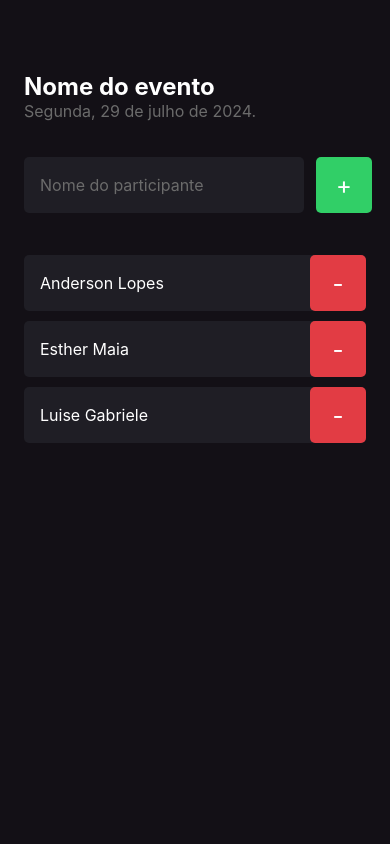
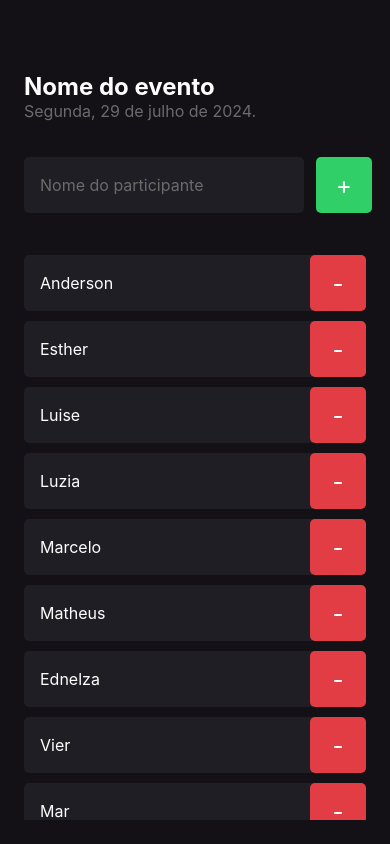
Before and after one commit to Dev-Lops/imhere, a React Native app: screen / in a window 390 px wide. Built offline with nearby package versions, Linux system fonts and the light colour scheme.

Commit message:
✨ Adicionando ScrollView

```diff
--- a/src/components/Participant/index.tsx
+++ b/src/components/Participant/index.tsx
@@ -3,20 +3,21 @@ import { styles } from "./styles";
 
 interface ParticipantProps {
   name: string
+  onRemove: () => void;
 }
 
-export function Participant({ name}: ParticipantProps){
+export function Participant({ name, onRemove }: ParticipantProps){
   return (
     <View style={styles.container}>
       <Text
       style={styles.name}>
         {name}
+      </Text>
+      <TouchableOpacity style={styles.button} onPress={onRemove}>
+        <Text style={styles.buttonText}>
+          -
         </Text>
-        <TouchableOpacity style={styles.button}>
-                <Text style={styles.buttonText}>
-                  -
-                </Text>
-              </TouchableOpacity>
+      </TouchableOpacity>
     </View>
   )
 }
--- a/src/components/Participant/styles.ts
+++ b/src/components/Participant/styles.ts
@@ -18,7 +18,6 @@ export const styles = StyleSheet.create({
   buttonText:{
     color: '#fff',
     fontSize: 24,
-
   },
   button:{
     width: 56,
--- a/src/screens/Home/index.tsx
+++ b/src/screens/Home/index.tsx
@@ -1,10 +1,15 @@
-import {  Text, TextInput, TouchableOpacity, View } from "react-native";
+import {  ScrollView, Text, TextInput, TouchableOpacity, View } from "react-native";
 import { styles } from "./styles";
 import { Participant } from "../../components/Participant";
 
 export default function Home(){
+  const participants = ['Anderson', 'Esther', 'Luise', 'Luzia', 'Marcelo', 'Matheus', 'Ednelza', 'Vier', 'Mar', '']
+
   function handleParticipantAdd() {
     console.log("Você clicou no botão de adicionar!")
+  }
+  function handleParticipantRemove(name: string) {
+    console.log(`Você clicou em remover o participante ${name}`)
   }
 
   return(
@@ -25,10 +30,16 @@ export default function Home(){
                 </Text>
               </TouchableOpacity>
         </View>
-
-        <Participant name='Anderson Lopes'/>
-        <Participant name='Esther Maia'/>
-        <Participant name='Luise Gabriele'/>
+        <ScrollView>
+        {
+          participants.map((participant, i) => (
+            <Participant
+              key={i}
+              name={participant}
+              onRemove={() => handleParticipantRemove(participant)}/>
+            ))
+        }
+        </ScrollView>
 
     </View>
   )
```
